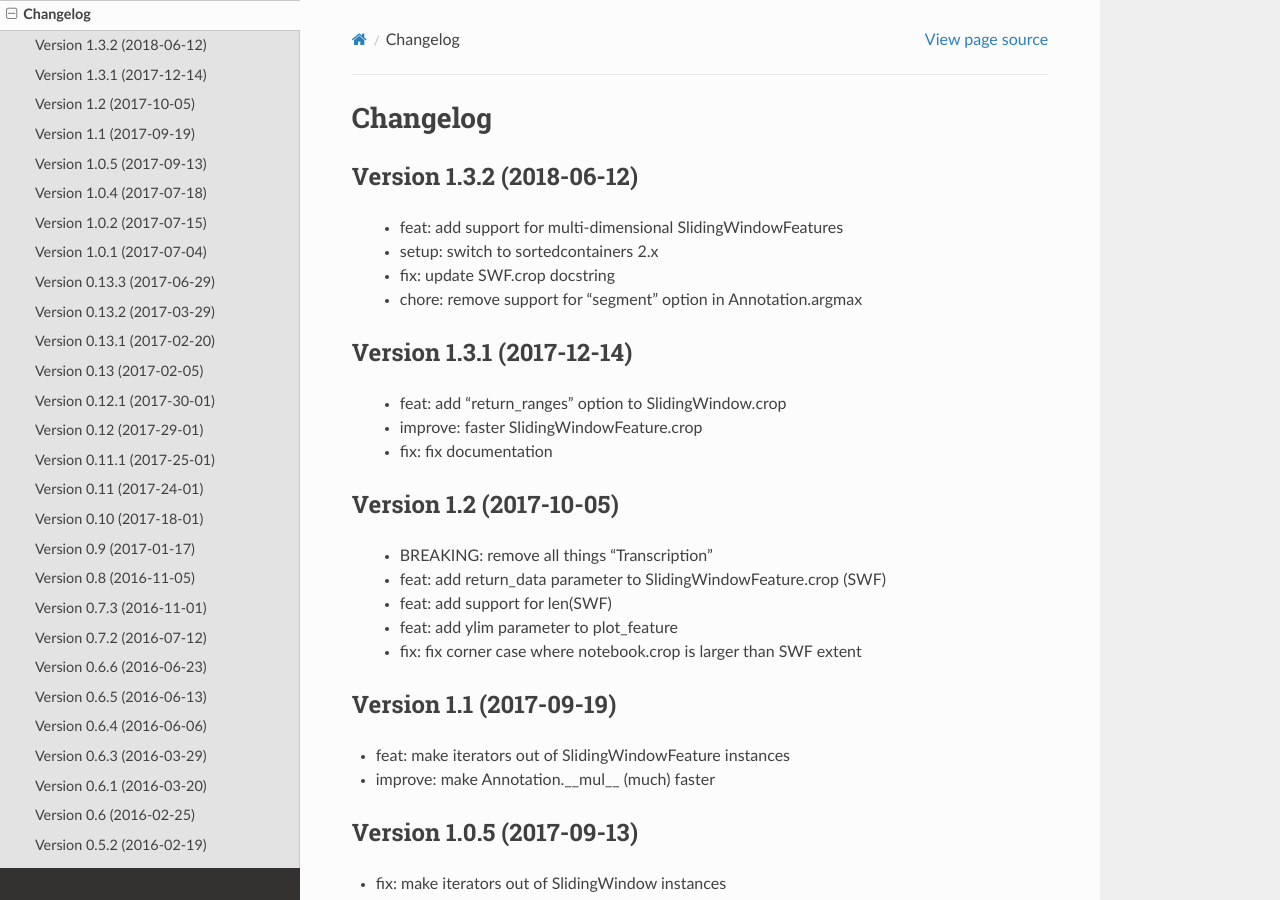
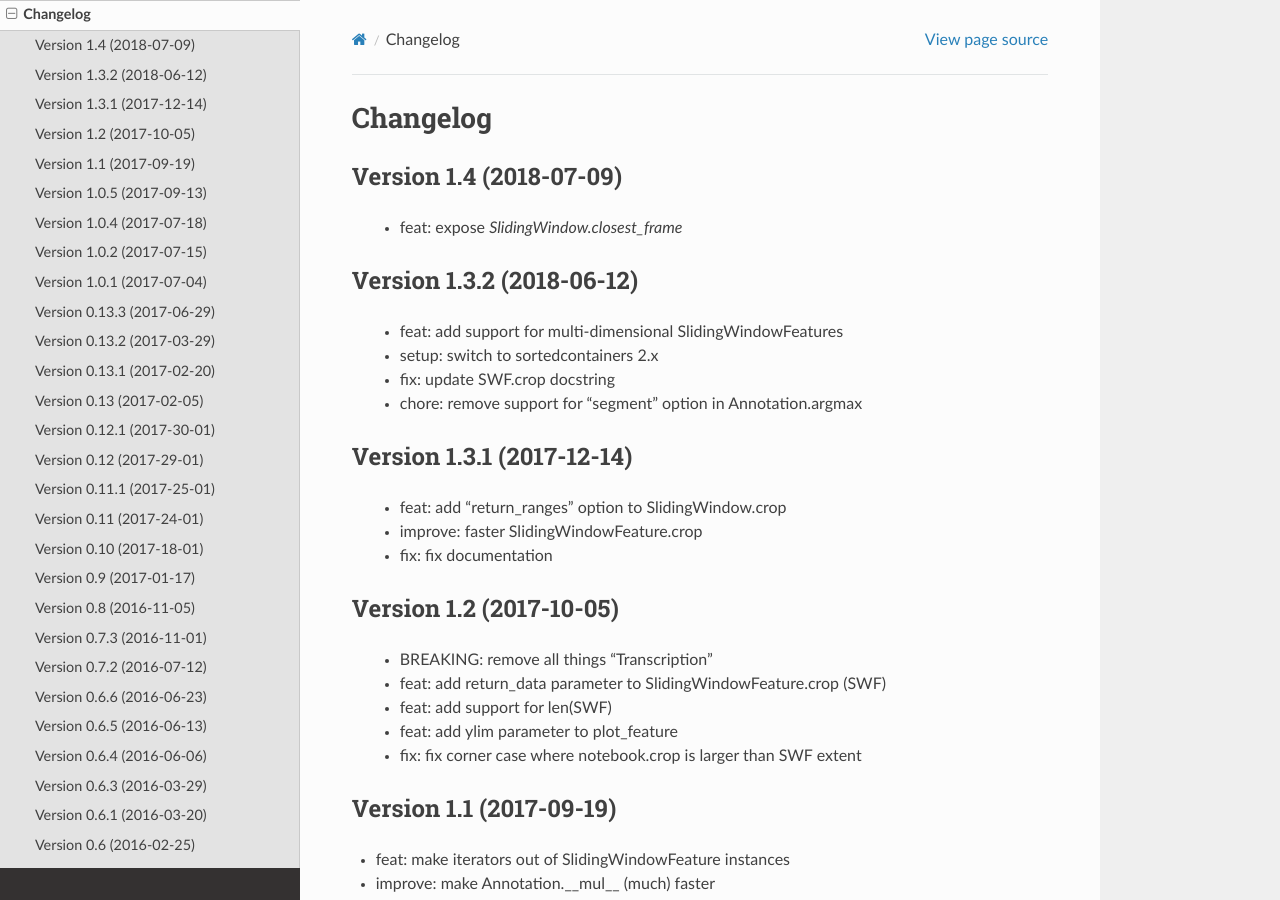
Before and after one commit to pyannote/pyannote-core, a Sphinx documentation site: the page built from doc/source/changelog.rst, in a window 1280 px wide and 900 px high. Built offline with Sphinx 7.4.7 and the Read the Docs theme 2.0.0, drawn with Linux system fonts in a browser that asks for light colours.

Commit message:
doc: update changelog

```diff
--- a/doc/source/changelog.rst
+++ b/doc/source/changelog.rst
@@ -1,6 +1,11 @@
 #########
 Changelog
 #########
+
+Version 1.4 (2018-07-09)
+~~~~~~~~~~~~~~~~~~~~~~~~
+
+ - feat: expose `SlidingWindow.closest_frame`
 
 Version 1.3.2 (2018-06-12)
 ~~~~~~~~~~~~~~~~~~~~~~~~~~
```
